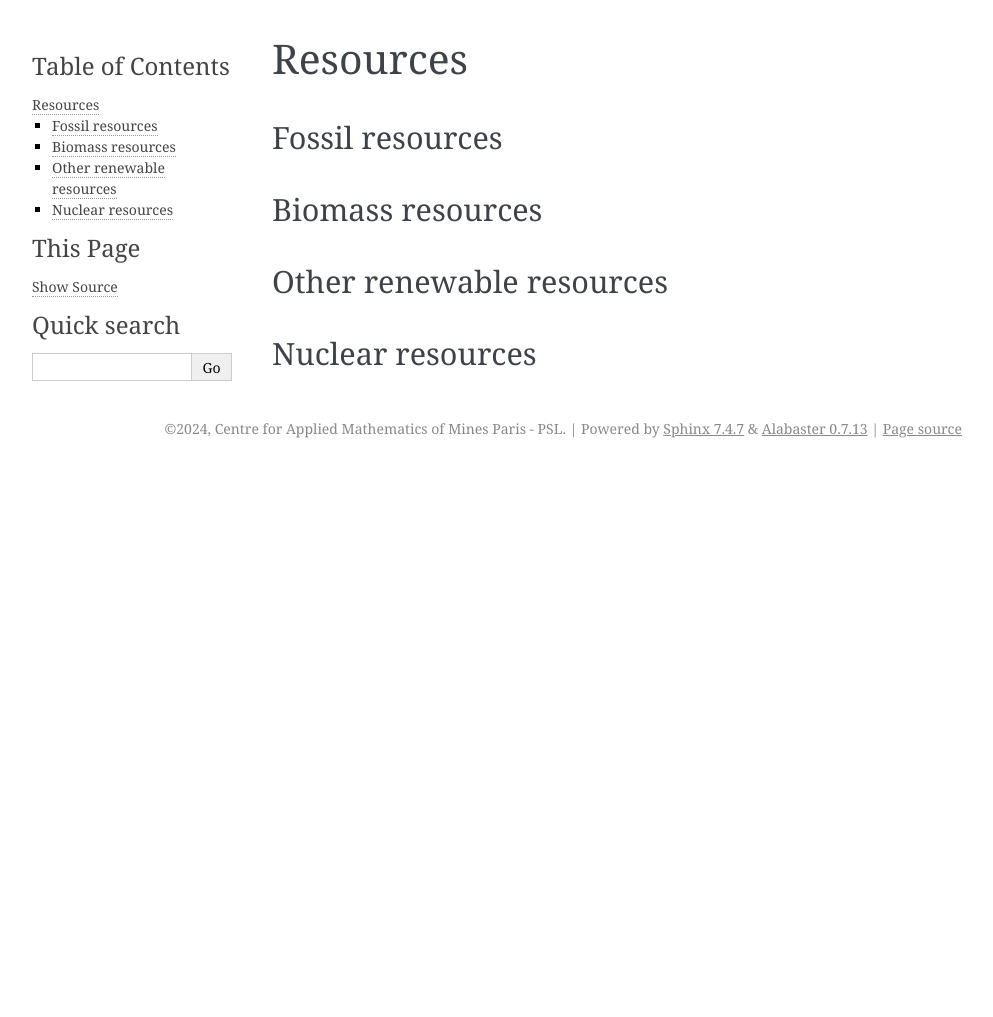
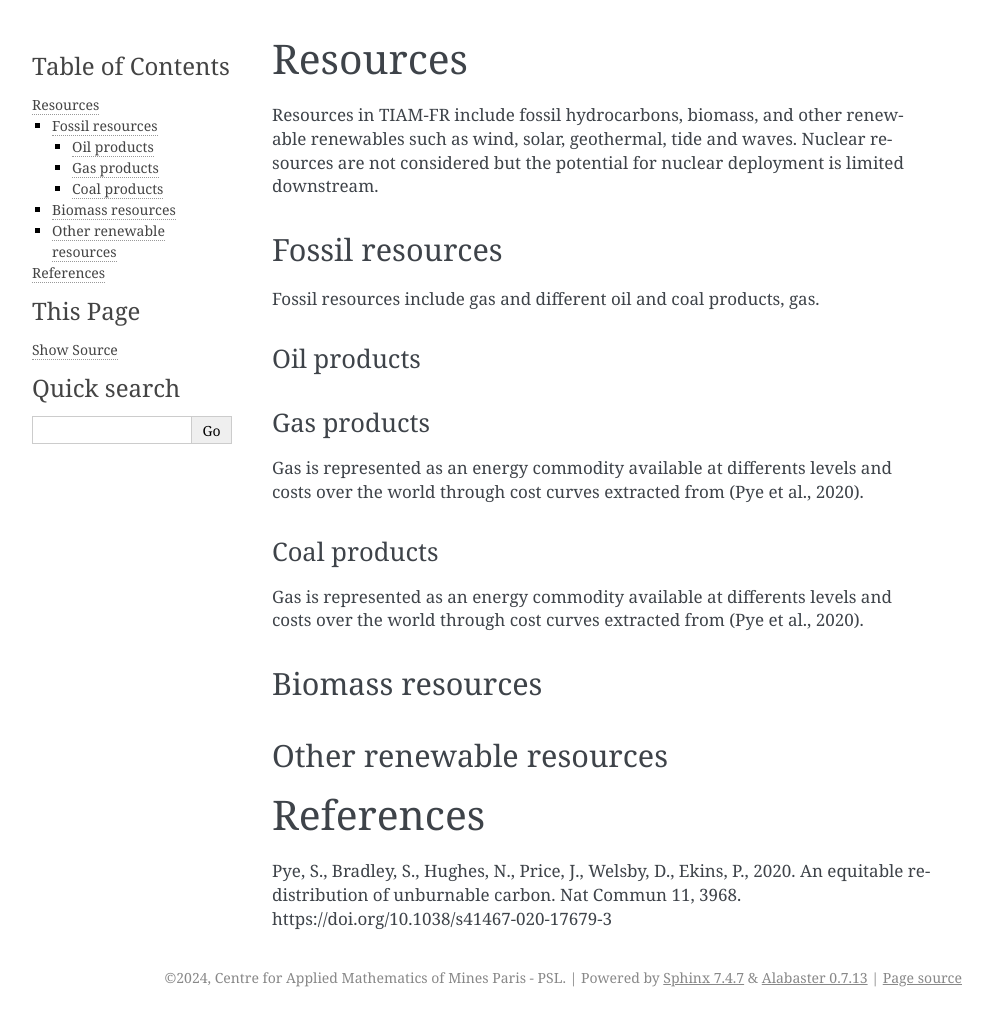
Before and after one commit to LucasDesport/tiam-fr, a Sphinx documentation site: the page built from docs/resources/index.md, in a window 1280 px wide. Shown: the whole page, without its empty margins (148-1141 px from the left). Built offline with Sphinx 7.4.7, drawn with Linux system fonts in a browser that asks for light colours; pages that are not in the unit, such as notebooks, are missing from menus; before the commit the page ends 900 px from its top, so only the background shows below that.

Commit message:
Update index.md

```diff
--- a/docs/resources/index.md
+++ b/docs/resources/index.md
@@ -1,9 +1,28 @@
 # Resources
 
+Resources in TIAM-FR include fossil hydrocarbons, biomass, and other renewable renewables such as wind, solar, geothermal, tide and waves. Nuclear resources are not considered but the potential for nuclear deployment is limited downstream.
+
 ## Fossil resources
+
+Fossil resources include gas and different oil and coal products, gas.
+
+### Oil products
+
+
+
+### Gas products
+
+Gas is represented as an energy commodity available at differents levels and costs over the world through cost curves extracted from (Pye et al., 2020).
+
+### Coal products
+
+Gas is represented as an energy commodity available at differents levels and costs over the world through cost curves extracted from (Pye et al., 2020).
 
 ## Biomass resources
 
 ## Other renewable resources
 
-## Nuclear resources
+
+# References
+
+Pye, S., Bradley, S., Hughes, N., Price, J., Welsby, D., Ekins, P., 2020. An equitable redistribution of unburnable carbon. Nat Commun 11, 3968. https://doi.org/10.1038/s41467-020-17679-3
```
